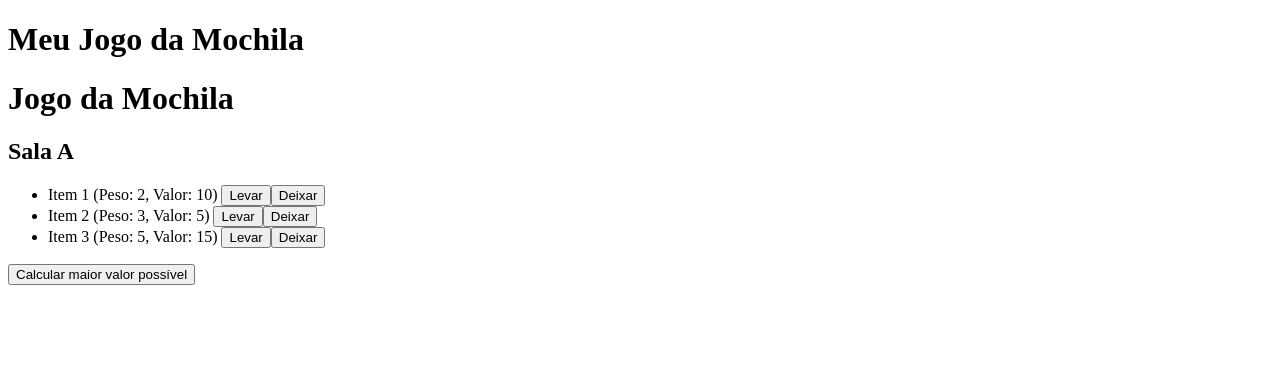
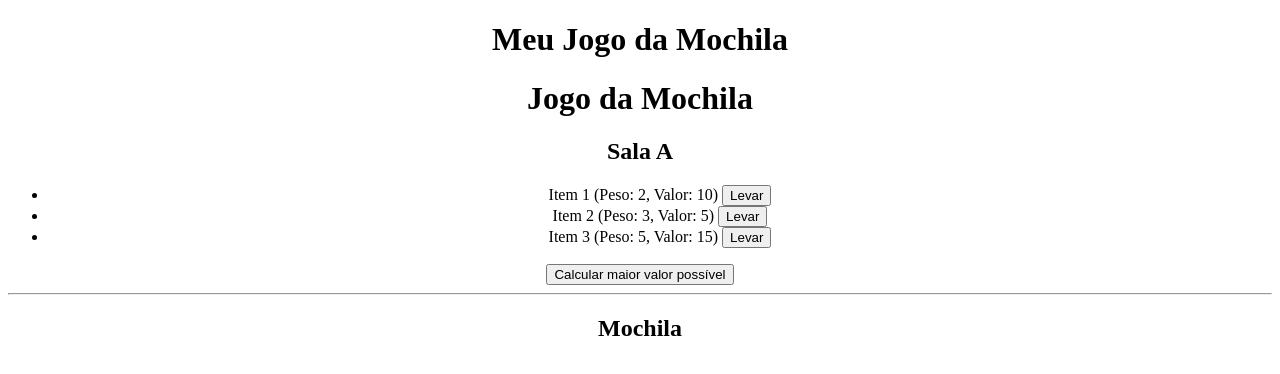
Before and after one commit to projeto-de-algoritmos/PD_KnapsackGame, an Angular app: page / in a window 1280 px wide. Shown: the top 374 px of the page. Built offline with nearby package versions, Linux system fonts and the light colour scheme.

Commit message:
add metodos da mochila

```diff
--- /dev/null
+++ b/src/app/app.component.html
@@ -0,0 +1 @@
+<h2>TESTE</h2>
--- a/src/app/game.component.ts
+++ b/src/app/game.component.ts
@@ -15,15 +15,25 @@ import Rooms from 'src/entity/Graph';
       <li *ngFor="let item of room.items">
         {{ item.name }} (Peso: {{ item.weight }}, Valor: {{ item.value }})
         <button (click)="takeItem(item)">Levar</button>
-        <button (click)="leaveItem(item)">Deixar</button>
       </li>
     </ul>
   </div>
     <button (click)="calculateMaxValue()">Calcular maior valor possível</button>
+    <hr>
+    <div>
+      <h2>Mochila</h2>
+      <ul>
+        <li *ngFor="let item of knapsack">
+        {{ item.name }} (Peso: {{ item.weight }}, Valor: {{ item.value }})
+        <button (click)="leaveItem(item)">Deixar</button>
+        </li>
+      </ul>
+    </div>
   `
 })
 export class GameComponent {
   rooms: Rooms[] = [];
+  knapsack: Items[] = []
 
   constructor(private gameService: GameService) {}
 
@@ -36,13 +46,15 @@ export class GameComponent {
     const nextRoom = this.rooms[1];
 
     currentRoom.items = currentRoom.items.filter((i) => i !== item);
-    nextRoom.items.push(item);
+
+    this.knapsack.push(item);
   }
 
   leaveItem(item: Items) {
     const currentRoom = this.rooms[0];
 
-    currentRoom.items = currentRoom.items.filter((i) => i !== item);
+    currentRoom.items.push(item); //= currentRoom.items.filter((i) => i !== item);
+    this.knapsack = this.knapsack.filter((i) => i !== item);
   }
 
 
--- a/src/index.html
+++ b/src/index.html
@@ -8,6 +8,8 @@
   <link rel="icon" type="image/x-icon" href="favicon.ico">
 </head>
 <body>
-  <app-root></app-root>
+  <div style="text-align: center;">
+    <app-root></app-root>
+  </div>
 </body>
 </html>
```
